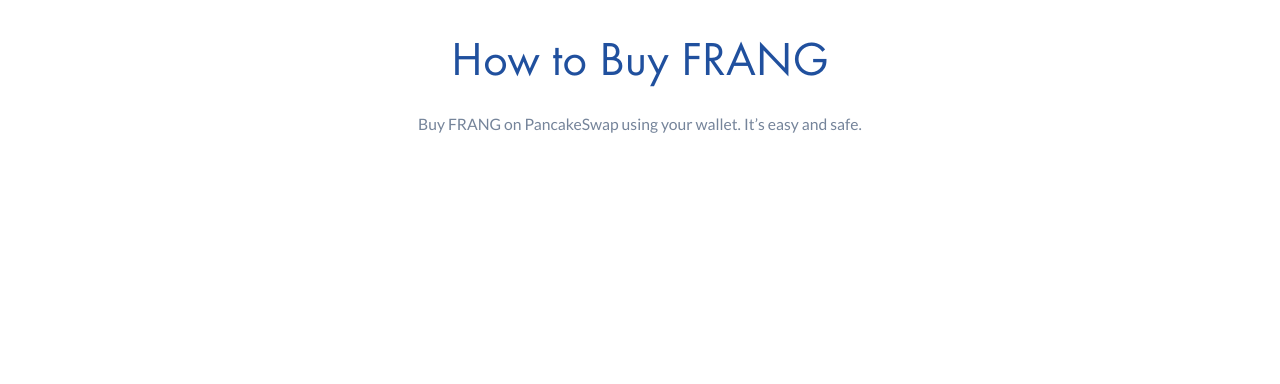
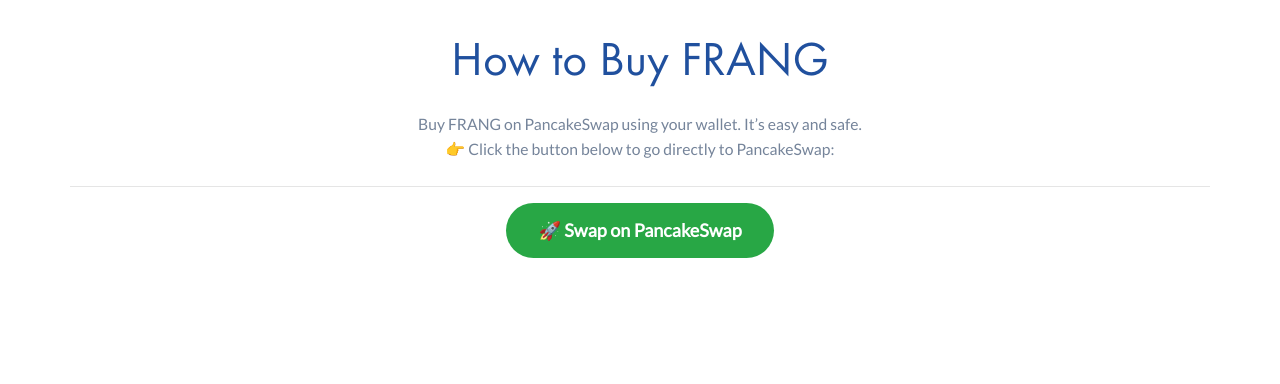
Before and after one commit to Frangain/Frangain, a plain HTML site: page index.html in a window 1280 px wide. Shown: the part 1900-2284 px from the top of the page. Drawn offline with Linux system fonts and the light colour scheme; grey boxes are pictures that could not be loaded.

Commit message:
adding the Swap button

```diff
--- a/index.html
+++ b/index.html
@@ -195,6 +195,31 @@
         <div class="section-title text-center">
           <h2>How to Buy FRANG</h2>
           <p>Buy FRANG on PancakeSwap using your wallet. It’s easy and safe.</p>
+          <p class="mb-4">
+            👉 Click the button below to go directly to PancakeSwap:
+          </p>
+          <hr />
+          <!-- 🚀 Swap Button -->
+          <a
+            href="https://pancakeswap.finance/swap?outputCurrency=0xbd8c479557cff992f60c82e2f1b53969705509b1&chainId=56"
+            target="_blank"
+            style="
+              display: inline-block;
+              background-color: #28a745;
+              color: white;
+              padding: 14px 32px;
+              border-radius: 50px;
+              text-decoration: none;
+              font-weight: bold;
+              font-size: 18px;
+              line-height: 1.5;
+              text-align: center;
+              vertical-align: middle;
+              min-width: 260px;
+            "
+          >
+            🚀 Swap on PancakeSwap
+          </a>
         </div>
       </div>
     </section>
```
